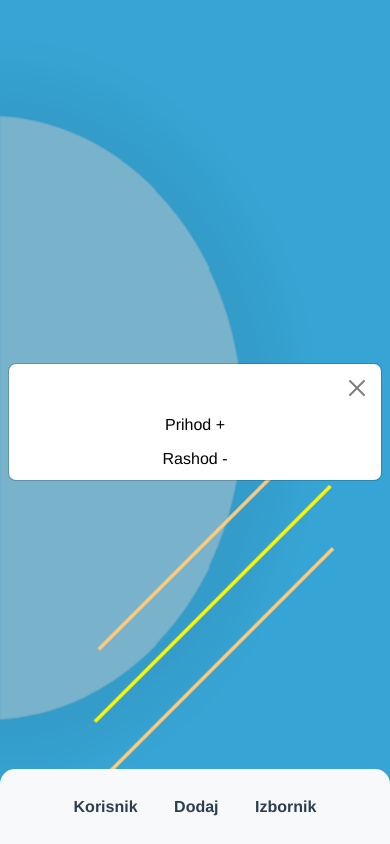
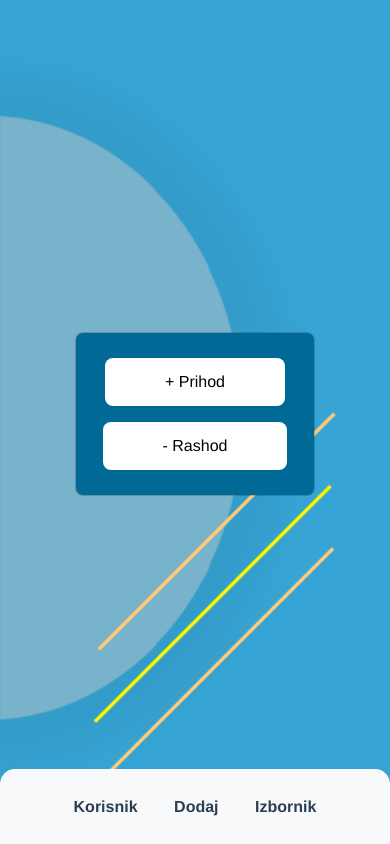
Before and after one commit to emilipuh/frontend, a Vue app: page / in a window 390 px wide. Both pictures are taken after a click on the button "Dodaj". Built offline with nearby package versions, Linux system fonts and the light colour scheme.

Commit message:
Rad na prikazu korisničkih podataka i modala za dodavanje

```diff
--- a/src/App.vue
+++ b/src/App.vue
@@ -23,6 +23,7 @@ import KorisnickiPodaci from "./components/KorisnickiPodaci.vue";
 import Dodaj from "./components/Dodaj.vue";
 
 export default {
+  name: 'app',
   components: {
     Izbornik,
     KorisnickiPodaci,
--- a/src/components/Dodaj.vue
+++ b/src/components/Dodaj.vue
@@ -13,28 +13,18 @@
     tabindex="-1"
     aria-labelledby="modalDodaj"
     aria-hidden="true"
-
   >
     <div class="modal-dialog modal-dialog-centered">
       <div class="modal-content">
-          <div class="modal-header">
-            <button
-              type="button"
-              class="btn-close"
-              data-bs-dismiss="modal"
-              aria-label="Close"
-            ></button>
-          </div>
         <div class="modal-body d-flex flex-column align-items-center">
-            <button class="dodaj mb-2">Prihod +</button>
-            <button class="dodaj mb-2">Rashod -</button>
+          <!-- ovo će biti router linkovi -->
+          <button class="dodaj mb-3">+ Prihod</button>
+          <button class="dodaj">- Rashod</button>
         </div>
       </div>
     </div>
   </div>
 </template>
-
-<!-- Button trigger modal -->
 
 <script>
 export default {
@@ -43,16 +33,25 @@ export default {
 </script>
 
 <style scoped lang="scss">
-.modal-header {
-    border-bottom: none;
+@media screen and (max-width: 600px) {
+  .modal-dialog {
+    max-width: 240px;
+    margin: auto;
   }
 
+  .modal-content {
+    background-color: #006995;
+  }
   .modal-body {
     padding: 0;
+    margin: 25px;
   }
 
   .dodaj {
+    padding: 12px 60px;
     border: none;
+    border-radius: 8px;
     background-color: white;
   }
+}
 </style>
--- a/src/components/KorisnickiPodaci.vue
+++ b/src/components/KorisnickiPodaci.vue
@@ -1,5 +1,5 @@
 <template>
-  <!--Button trigger modal => pokrece se klikom na korisnika-->
+  <!-- Button trigger modal => pokrece se klikom na korisnika-->
   <button
     type="button"
     class="btn"
@@ -14,23 +14,14 @@
     tabindex="-1"
     aria-labelledby="modalKorisnik"
     aria-hidden="true"
-
   >
     <div class="modal-dialog modal-dialog-centered">
       <div class="modal-content">
-        <div class="modal-header">
-          <button
-            type="button"
-            class="btn-close"
-            data-bs-dismiss="modal"
-            aria-label="Close"
-          ></button>
-        </div>
         <div class="modal-body">
-           <!--ovdje idu učitani korisnički podaci iz baze-->
-          <p style="color: #0585bc">Korisničko ime:</p>
+          <!-- ovdje idu učitani korisnički podaci iz baze -->
+          <h5 style="color: #0585bc; font-weight: bold;">Korisničko ime:</h5>
           <p>user123</p>
-          <p style="color: #0585bc">Email:</p>
+          <h5 style="color: #0585bc; font-weight: bold;">Email:</h5>
           <p>user123@gmail.com</p>
         </div>
       </div>
@@ -45,7 +36,30 @@ export default {
 </script>
 
 <style scoped lang="scss">
-.modal-header {
-  border-bottom: none;
+@media screen and (max-width: 600px) {
+  .modal-dialog {
+    max-width: 300px;
+    margin: auto;
+  }
+
+  .modal-content {
+    background-color: #066995;
+  }
+
+  .modal-body {
+    padding: 20px;
+    margin: 30px;
+    border-radius: 8px;
+    background-color: white;
+  }
+
+  h5 {
+    font-size: 18px;
+  }
+
+  p {
+    font-size: 16px;
+    margin: 6px;
+  }
 }
 </style>
```
Lines whose indentation alone changed are shown as unchanged.
